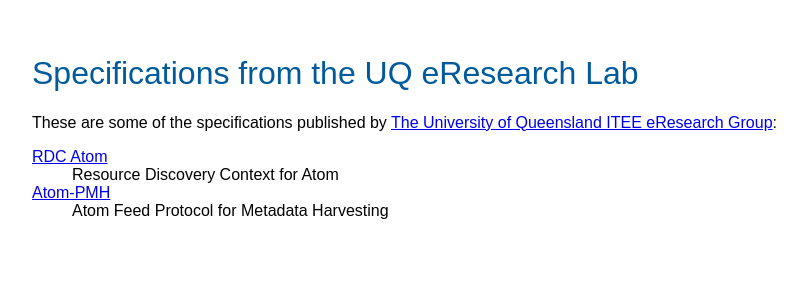
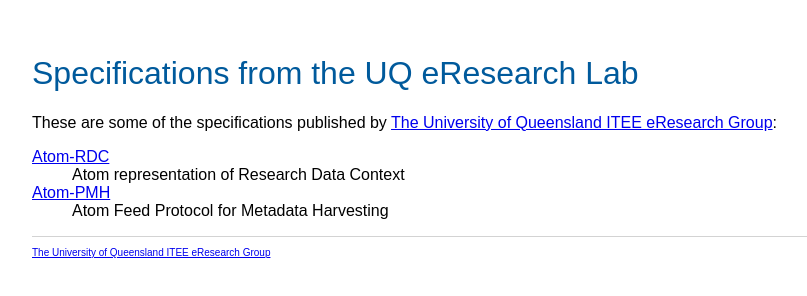
Before and after one commit to uq-eresearch-spec/uq-eresearch-spec.github.com, a plain HTML site: page index.html in a window 1280 px wide. Shown: the whole page, without its empty margins (16-823 px from the left). Drawn offline with Linux system fonts and the light colour scheme.

Commit message:
Fixing hyperlinks.

```diff
--- a/index.html
+++ b/index.html
@@ -24,6 +24,11 @@ h2 { font-size: 170%; font-weight: bold; }
 h3 { font-size: 120%; font-weight: normal; }
 h4 { font-size: 100%; font-weight: bold; }
 h5 { font-size: 100%; font-weight: normal; font-style: italic; }
+
+div#footer {
+ border-top: thin solid lightgray;
+ font-size: x-small;
+}
     </style>
   </head>
 </html>
@@ -36,11 +41,15 @@ h5 { font-size: 100%; font-weight: normal; font-style: italic; }
   Queensland ITEE eResearch Group</a>:</p>
 
   <dl>
-    <dt><a href="uq-eresearch-spec.github.com/rdc-atom">RDC Atom</a></dt>
-    <dd>Resource Discovery Context for Atom</dd>
+    <dt><a href="rdc-atom">Atom-RDC</a></dt>
+    <dd>Atom representation of Research Data Context</dd>
 
-    <dt><a href="uq-eresearch-spec.github.com/atom-pmh">Atom-PMH</a></dt>
+    <dt><a href="atom-pmh">Atom-PMH</a></dt>
     <dd>Atom Feed Protocol for Metadata Harvesting</dd>
   </dl>
 
+  <div id="footer">
+    <p><a href="http://www.itee.uq.edu.au/eresearch/">The University of
+	Queensland ITEE eResearch Group</a></p>
+  </div>
 </body>
```
